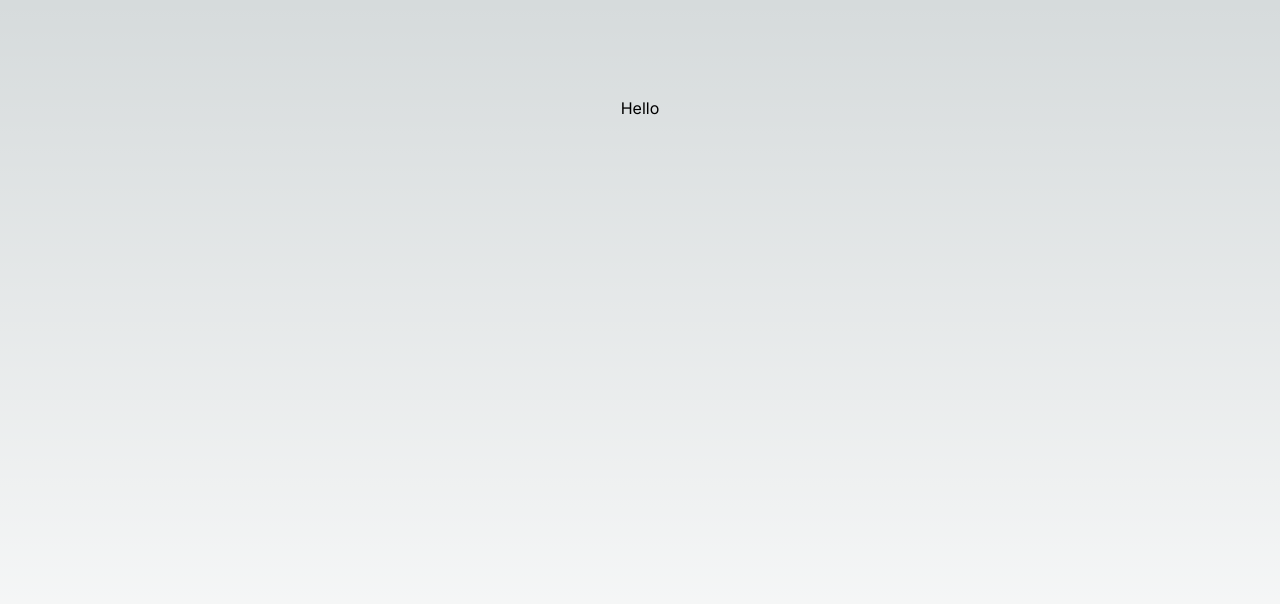
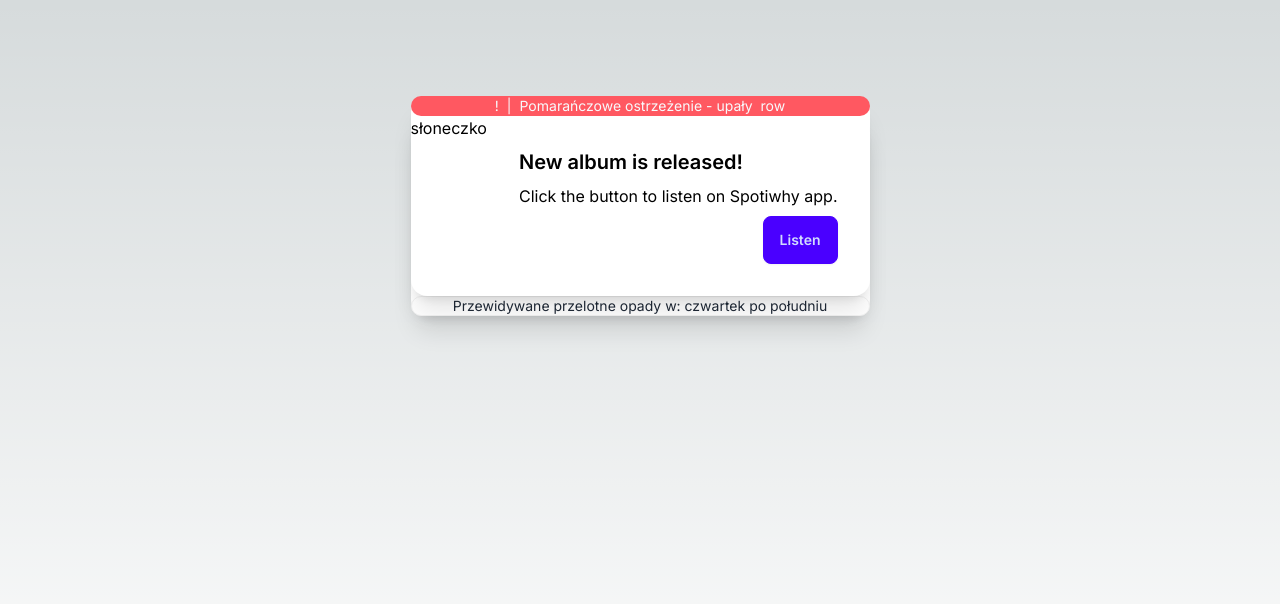
Before and after one commit to pinkjagnie/weather-css-widget, a Next.js app: page / in a window 1280 px wide. Shown: the top 604 px of the page. Built offline with nearby package versions, Linux system fonts and the light colour scheme.

Commit message:
Project draft with files structure

```diff
--- /dev/null
+++ b/src/app/components/Card.js
@@ -0,0 +1,18 @@
+const Card = () => {
+  return (
+    <div className="card lg:card-side bg-base-100 shadow-xl">
+      <figure>
+        <div>słoneczko</div>
+      </figure>
+      <div className="card-body">
+        <h2 className="card-title">New album is released!</h2>
+        <p>Click the button to listen on Spotiwhy app.</p>
+        <div className="card-actions justify-end">
+          <button className="btn btn-primary">Listen</button>
+        </div>
+      </div>
+    </div>
+  );
+};
+
+export default Card;
--- /dev/null
+++ b/src/app/components/Conteiner.js
@@ -0,0 +1,15 @@
+import WarningBadge from "./WarningBadge";
+import Card from "./Card";
+import InfoBadge from "./InfoBadge";
+
+const Container = () => {
+  return (
+    <div className="card bg-base-100 shadow-xl">
+      <WarningBadge />
+      <Card />
+      <InfoBadge />
+    </div>
+  );
+};
+
+export default Container;
--- /dev/null
+++ b/src/app/components/InfoBadge.js
@@ -0,0 +1,9 @@
+const InfoBadge = () => {
+  return (
+    <div className="w-[100%] badge bg-base-100 gap-2">
+      <div>Przewidywane przelotne opady w: czwartek po południu</div>
+    </div>
+  );
+};
+
+export default InfoBadge;
--- /dev/null
+++ b/src/app/components/WarningBadge.js
@@ -0,0 +1,12 @@
+const WarningBadge = () => {
+  return (
+    <div className="w-[100%] badge badge-error gap-2 text-slate-50">
+      <div>!</div>
+      <div>|</div>
+      <div>Pomarańczowe ostrzeżenie - upały</div>
+      <div>row</div>
+    </div>
+  );
+};
+
+export default WarningBadge;
--- a/src/app/page.js
+++ b/src/app/page.js
@@ -1,7 +1,9 @@
+import Container from "./components/Conteiner";
+
 export default function Home() {
   return (
     <main className="flex min-h-screen flex-col items-center justify-between p-24">
-      <p>Hello</p>
+      <Container />
     </main>
   );
 }
```
